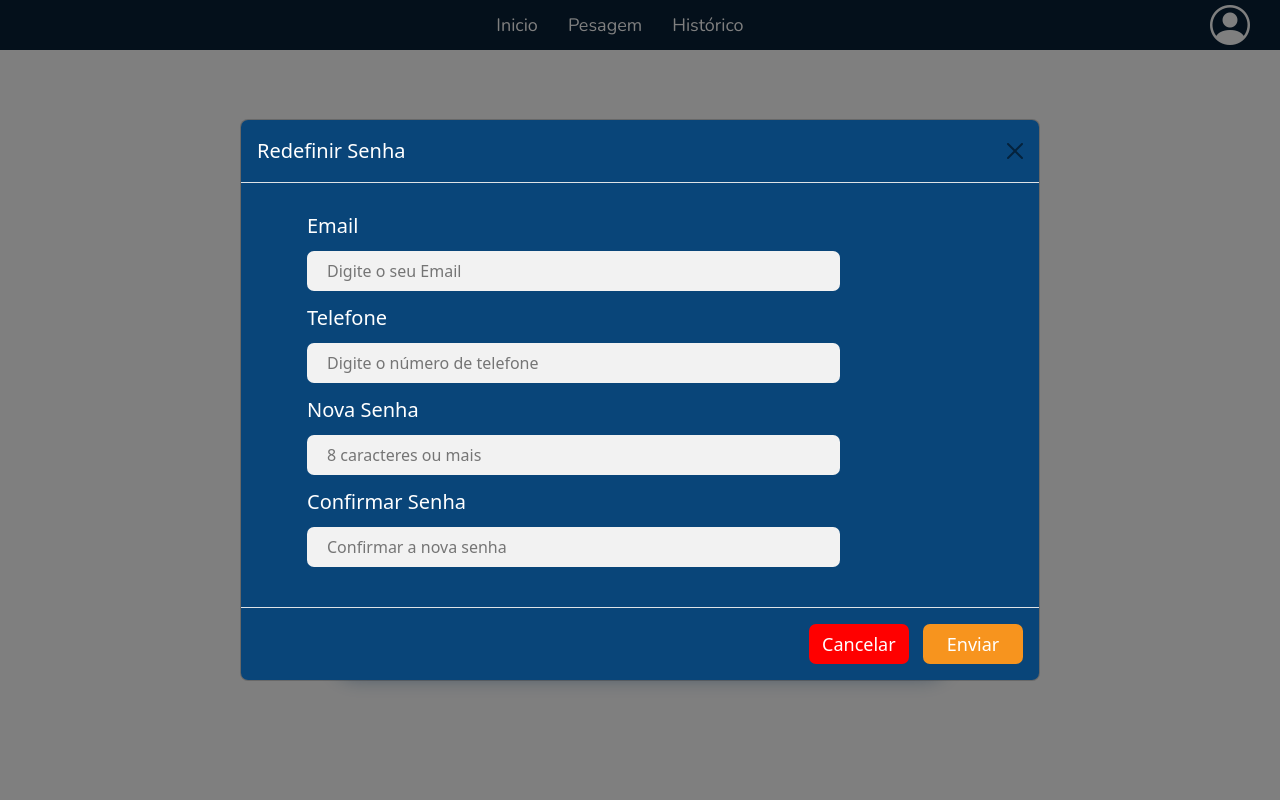
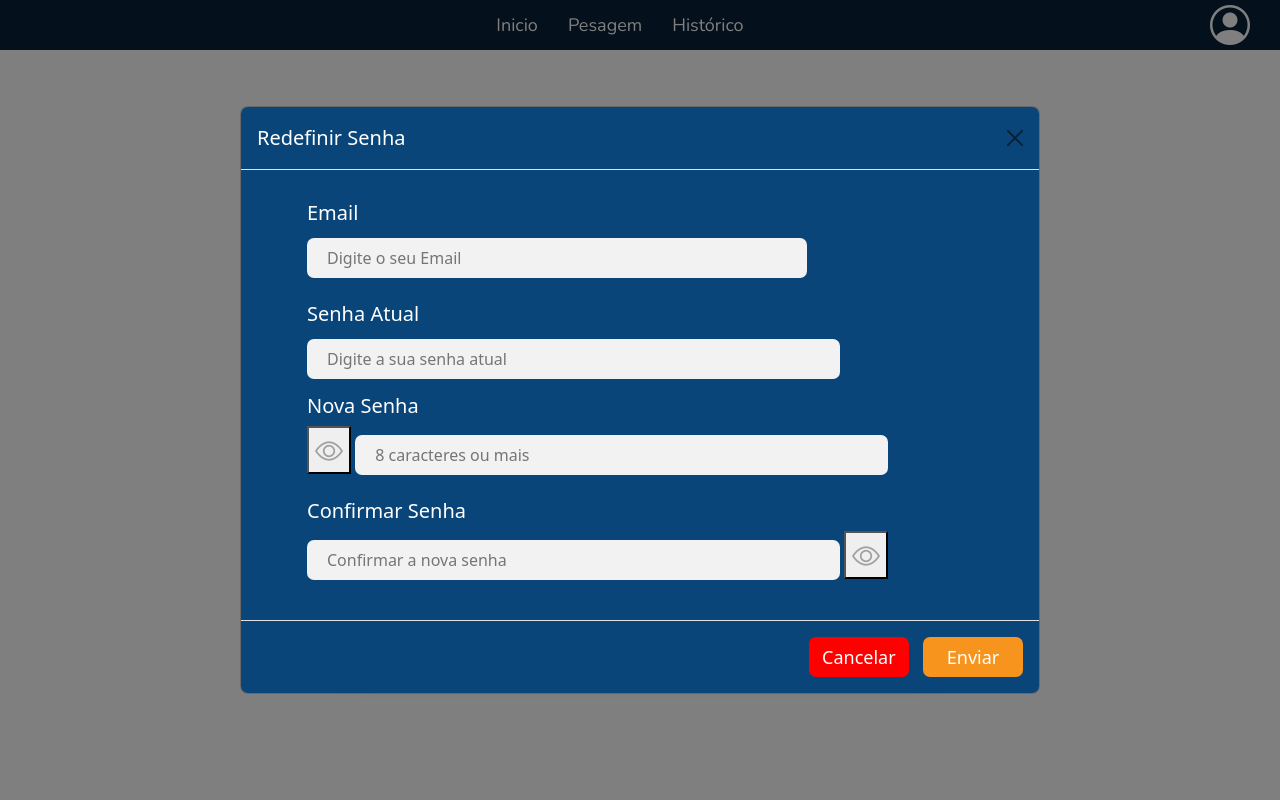
Before and after one commit to pedroT-web/Projeto_ReciclaSenac, a PHP site: page /login.php in a window 1280 px wide, after a click on "Redefinir". Run offline with PHP 8.4, Linux system fonts and the light colour scheme; some libraries are stand-ins or nearby versions.

Commit message:
Atualizando a redefinição de senha

```diff
--- a/css/style.css
+++ b/css/style.css
@@ -723,7 +723,7 @@ select {
     background-color: rgba(9, 69, 121, 1) !important;
 }
 
-#fechar_botao {
+#fechar_botao, #fechar_botao_redefinicao {
     height: 40px;
     width: 100px;
     font-size: 18px;
@@ -741,7 +741,7 @@ select {
 }
 
 
-#fechar_botao:hover {
+#fechar_botao:hover, #fechar_botao_redefinicao:hover {
 
     border: 2px solid white;
 
@@ -751,6 +751,7 @@ select {
 }
 
 #salvar_senha,
+#salvar_nova_senha,
 #cad_func {
     height: 40px;
     width: 100px;
@@ -766,7 +767,7 @@ select {
     cursor: pointer;
 }
 
-#salvar_senha:hover {
+#salvar_senha:hover, #salvar_nova_senha:hover {
 
     border: 2px solid white;
 
--- a/js/validacao.js
+++ b/js/validacao.js
@@ -290,3 +290,14 @@ function fnValidarLogin(event) { // event -- evento do formulário, no caso  o s
 
     return true
 }
+
+function fnMensagemErro(event) {
+    event.preventDefault(); // cancela o envio do fomulário
+
+
+    Swal.fire({
+        icon: "error",
+        title: "Oops...",
+        text: "Usuário Não encontrado, verifique o email",
+    });
+}
--- a/login.php
+++ b/login.php
@@ -3,8 +3,18 @@ include './template/header.php';
 include './template/modal-redefinirSenha.php';
 include './template/modal-cadastrar.php';
 
+$erro = $_GET["mensagem_erro"] ?? null;
 ?>
 <section class="pag_de_login">
+    <!-- <div class="container">
+        <?php
+        if ($erro == 1) {
+            echo '<script>
+                fnMensagemErro()
+        </script>';
+        }
+        ?>
+    </div> -->
     <div class="row container_login">
         <?php
         // Verificando a requisição GET enviada pelo arquivo verificarAdmin para exibir a mensagem de erro ao usuário
@@ -46,8 +56,6 @@ include './template/modal-cadastrar.php';
                 <button type="submit" class="botao_login">Entrar</a>
             </div>
         </form>
-
-
     </div>
 </section>
 
--- a/template/footer.php
+++ b/template/footer.php
@@ -1,4 +1,4 @@
-<script src="./js/app.js"></script>
+
 
 </body>
 
--- a/template/modal-redefinirSenha.php
+++ b/template/modal-redefinirSenha.php
@@ -1,30 +1,39 @@
 <div class="modal fade campo_redefinicao" id="modalRedefinirSenha" data-bs-backdrop="static" data-bs-keyboard="false" tabindex="-1" aria-labelledby="staticBackdropLabel" aria-hidden="true">
     <div class="modal-dialog modal-dialog-centered modal-lg">
-        <div class="modal-content conteudo_modal">
+        <form class="modal-content conteudo_modal" method="POST" action="redefinicaoSenha.php">
             <div class="modal-header header_redefinicao">
                 <h1 class="modal-title fs-5" id="staticBackdropLabel">Redefinir Senha</h1>
                 <button type="button" class="btn-close botao_X" data-bs-dismiss="modal" aria-label="Close"></button>
             </div>
             <div class="modal-body">
                 <div class="content redefinicao_senha">
-                    <h5 class="titulos_forms">Email</h5>
-                    <input type="email" placeholder="Digite o seu Email" class="forms_redefinicao">
-                    <h5 class="titulos_forms">Telefone</h5>
-                    <input type="Text" placeholder="Digite o número de telefone" class="forms_redefinicao">
-                    <h5 class="titulos_forms">Nova Senha</h5>
-                    <input type="password" placeholder="8 caracteres ou mais" class="forms_redefinicao">
-                    <h5 class="titulos_forms">Confirmar Senha</h5>
-                    <input type="password" placeholder="Confirmar a nova senha" class="forms_redefinicao">
-                    <br>
-                    <br>
+                    <div class="mb-4">
+                        <h5 class="titulos_forms">Email</h5>
+                        <input type="email" placeholder="Digite o seu Email" class="forms_redefinicao w-75" name="email_redefinicao">
+                    </div>
+                    <div>
+                        <h5 class="titulos_forms">Senha Atual</h5>
+                        <input type="Text" placeholder="Digite a sua senha atual" class="forms_redefinicao" name="senha_redefinicao">
+                    </div>
+                    <div class="mb-4">
+                        <h5 class="titulos_forms">Nova Senha</h5>
+                        <button type="button" id="" onclick="fnVisualiszarSenha()"><i id="olho" class="bi bi-eye fs-3"></i></button>
+                        <input type="password" placeholder="8 caracteres ou mais" class="forms_redefinicao" name="nova_senha_redefinicao">
+
+                    </div>
+                    <div class="mb-4">
+                        <h5 class="titulos_forms">Confirmar Senha</h5>
+                        <input type="password" placeholder="Confirmar a nova senha" class="forms_redefinicao" name="conf_nova_senha_redefinicao">
+                        <button type="button"  onclick="fnVisualisarSenha()"><i id="olho" class="bi bi-eye fs-3"></i></button>
+                    </div>
                 </div>
             </div>
             <div class="modal-footer">
                 <div class="actions botoes_redefinir">
-                    <button id="fechar_botao" data-bs-dismiss="modal" aria-label="Close">Cancelar</button>
-                    <button id="salvar_senha">Enviar</button>
+                    <button id="fechar_botao_redefinicao" type="button" data-bs-dismiss="modal" aria-label="Close">Cancelar</button>
+                    <button id="salvar_nova_senha" type="submit">Enviar</button>
                 </div>
             </div>
-        </div>
+        </form>
     </div>
 </div>
```
Also changed, not shown: js/editarCadastros.js (+17 -0 lines), redefinicaoSenha.php (added, +31 -0 lines).
